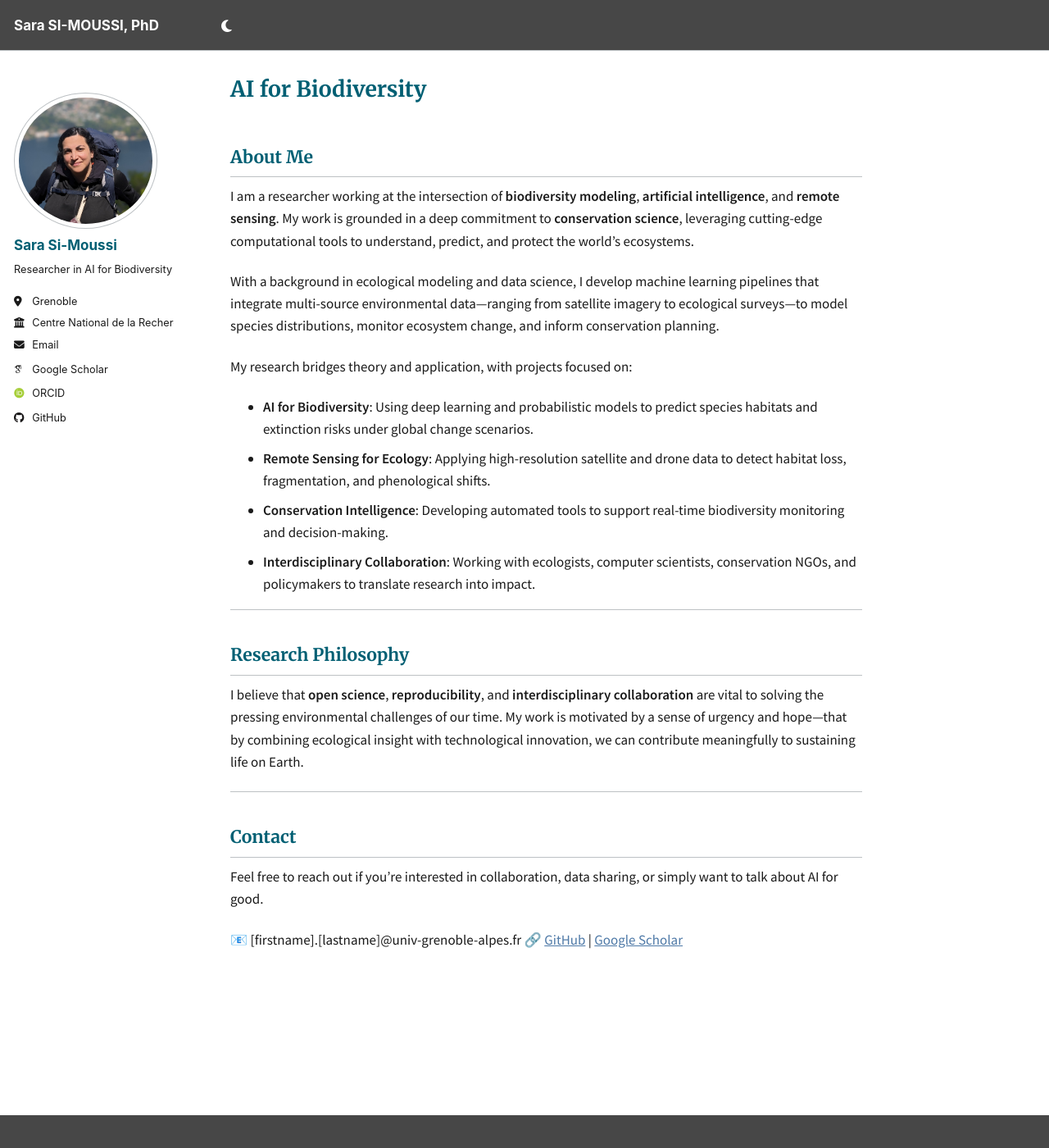
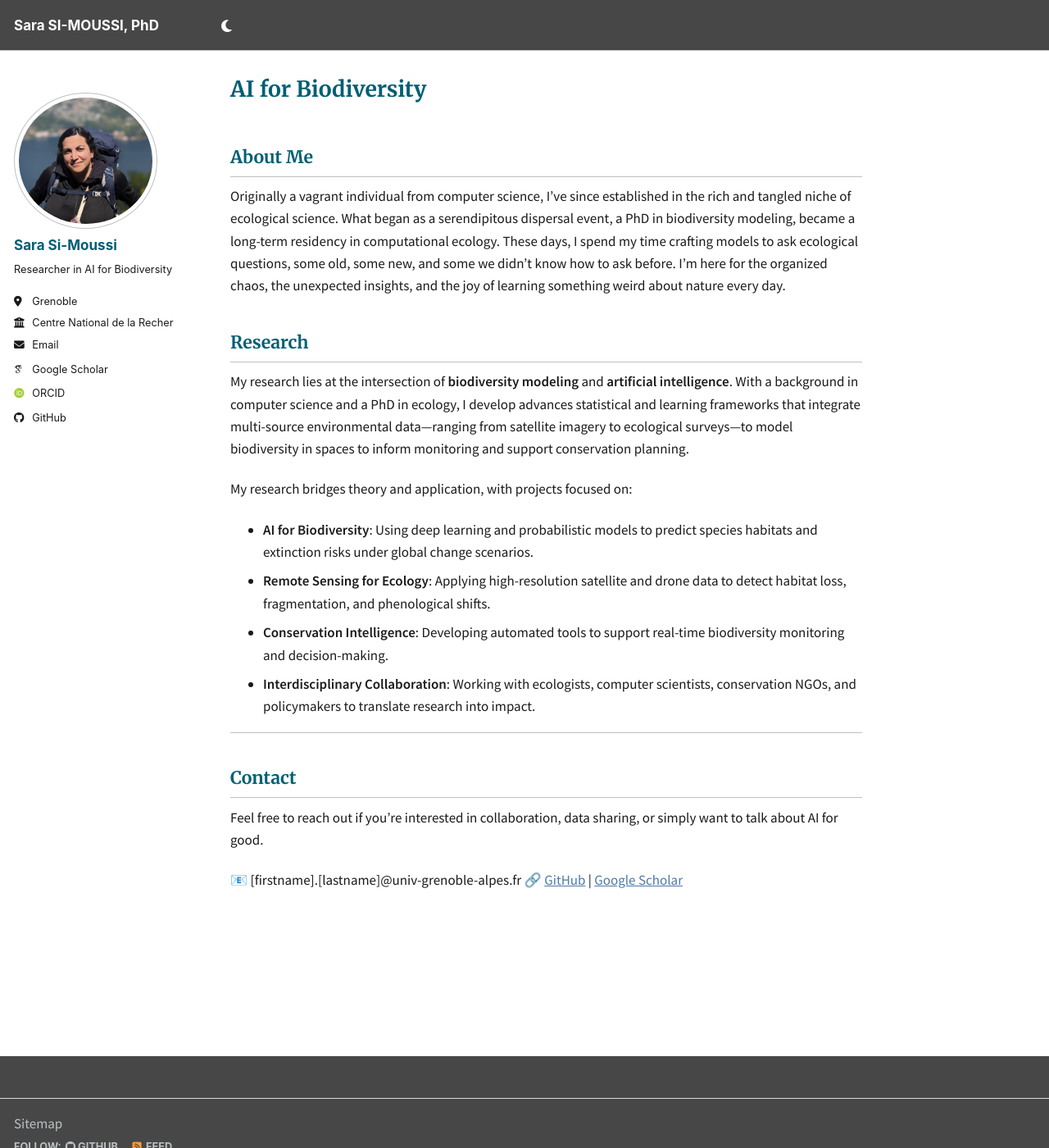
Before and after one commit to bettasimousss/bettasimousss.github.io, a Jekyll site: the page built from _pages/about.md, in a window 1280 px wide and 1400 px high. Shown: the whole window at 82% size. Built offline with Jekyll 4.4.1, drawn with Linux system fonts in a browser that asks for light colours; some web fonts are replaced.

Commit message:
Update about.md

```diff
--- a/_pages/about.md
+++ b/_pages/about.md
@@ -9,9 +9,11 @@ redirect_from:
 
 ## About Me
 
-I am a researcher working at the intersection of **biodiversity modeling**, **artificial intelligence**, and **remote sensing**. My work is grounded in a deep commitment to **conservation science**, leveraging cutting-edge computational tools to understand, predict, and protect the world’s ecosystems.
+Originally a vagrant individual from computer science, I’ve since established in the rich and tangled niche of ecological science. What began as a serendipitous dispersal event, a PhD in biodiversity modeling, became a long-term residency in computational ecology. These days, I spend my time crafting models to ask ecological questions, some old, some new, and some we didn’t know how to ask before. I’m here for the organized chaos, the unexpected insights, and the joy of learning something weird about nature every day.
 
-With a background in ecological modeling and data science, I develop machine learning pipelines that integrate multi-source environmental data—ranging from satellite imagery to ecological surveys—to model species distributions, monitor ecosystem change, and inform conservation planning.
+## Research
+
+My research lies at the intersection of **biodiversity modeling** and **artificial intelligence**. With a background in computer science and a PhD in ecology, I develop advances statistical and learning frameworks that integrate multi-source environmental data—ranging from satellite imagery to ecological surveys—to model biodiversity in spaces to inform monitoring and support conservation planning.
 
 My research bridges theory and application, with projects focused on:
 
@@ -22,12 +24,6 @@ My research bridges theory and application, with projects focused on:
 
 ---
 
-## Research Philosophy
-
-I believe that **open science**, **reproducibility**, and **interdisciplinary collaboration** are vital to solving the pressing environmental challenges of our time. My work is motivated by a sense of urgency and hope—that by combining ecological insight with technological innovation, we can contribute meaningfully to sustaining life on Earth.
-
----
-
 ## Contact
 
 Feel free to reach out if you're interested in collaboration, data sharing, or simply want to talk about AI for good.
```
